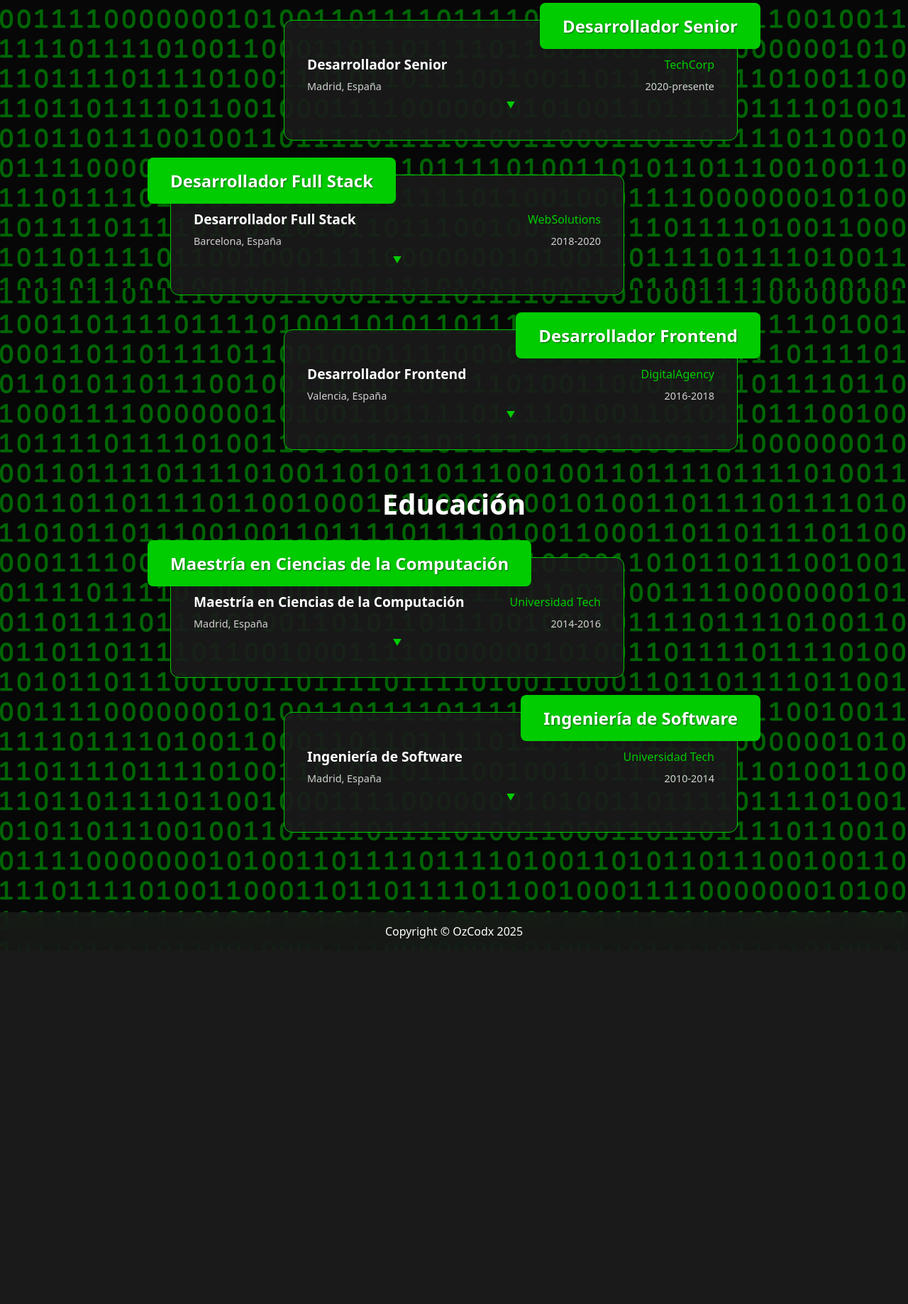
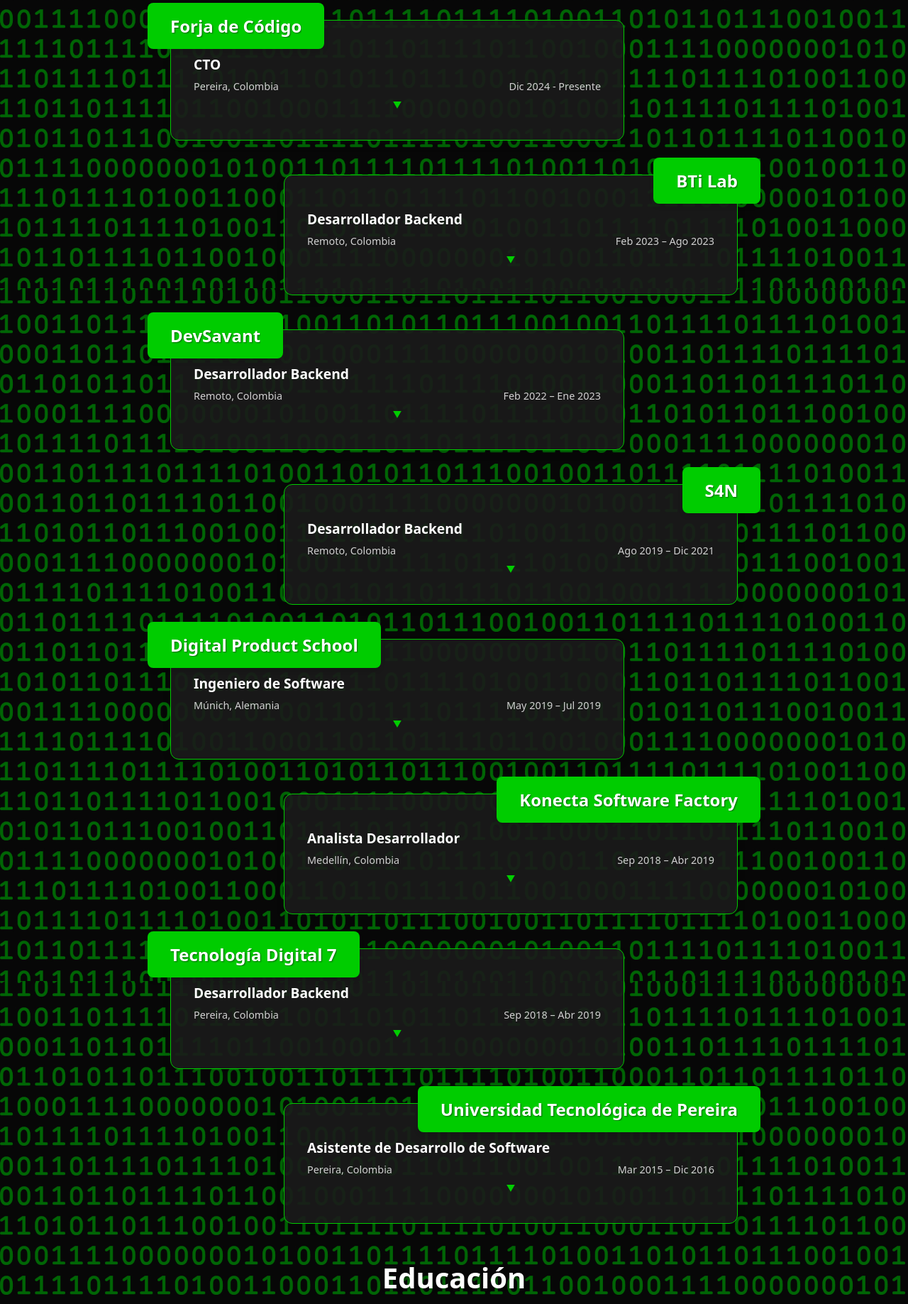
Before and after one commit to ozkar-co/personal-site, a React (Vite) app: page /cv in a window 1280 px wide. Shown: the part 1546-3383 px from the top of the page at 71% size. Before the commit the page ends 2885 px from the top, so only its background shows below. Built offline with nearby package versions, Linux system fonts and the light colour scheme.

Commit message:
Refactor CV component to enhance ExperienceCard with new title prop and update work experience entries, including new roles and achievements.

```diff
--- a/src/components/CV/CV.tsx
+++ b/src/components/CV/CV.tsx
@@ -5,7 +5,7 @@
 import {
   SiNodedotjs, SiJavascript, SiTypescript,
   SiReact, SiMongodb, SiPostgresql,
-  SiMysql, SiGooglecloud,  SiLinux,
+  SiMysql, SiGooglecloud, SiLinux,
   SiDocker, SiLaravel, SiDjango,
 } from 'react-icons/si';
 
@@ -59,74 +59,129 @@
       />
 
       <h1>Experiencia Laboral</h1>
-      <ExperienceCard
-        alignRight
-        position="Desarrollador Senior"
-        organization="TechCorp"
-        location="Madrid, España"
-        period="2020-presente"
-        achievements={[
-          "Liderazgo técnico en proyectos de desarrollo full-stack",
-          "Implementación de arquitecturas escalables en la nube",
-          "Mentoring de desarrolladores junior",
-          "Optimización de rendimiento y seguridad de aplicaciones"
-        ]}
-      />
 
       <ExperienceCard
-        position="Desarrollador Full Stack"
-        organization="WebSolutions"
-        location="Barcelona, España"
-        period="2018-2020"
+        title="Forja de Código"
+        position="CTO"
+        organization="Forja de Código"
+        location="Pereira, Colombia"
+        period="Dic 2024 - Presente"
         achievements={[
-          "Desarrollo de aplicaciones web con React y Node.js",
-          "Diseño e implementación de APIs RESTful",
-          "Integración de sistemas de pago y autenticación",
-          "Mantenimiento y mejora de bases de datos"
+          "Tomar decisiones sobre arquitectura, tecnologías, escalabilidad e innovación tecnológica de la startup",
+          "Liderar y gestionar el equipo técnico, asegurando la calidad del código y la eficiencia del desarrollo",
+          "Contribuir directamente en el desarrollo de código crítico o en momentos de alta demanda"
         ]}
       />
 
       <ExperienceCard
         alignRight
-        position="Desarrollador Frontend"
-        organization="DigitalAgency"
-        location="Valencia, España"
-        period="2016-2018"
+        title="BTi Lab"
+        position="Desarrollador Backend"
+        organization="BTi Lab"
+        location="Remoto, Colombia"
+        period="Feb 2023 – Ago 2023"
         achievements={[
-          "Desarrollo de interfaces de usuario responsivas",
-          "Implementación de diseños usando HTML5, CSS3 y JavaScript",
-          "Optimización de rendimiento frontend",
-          "Integración con APIs de terceros"
-        ]}
-      />
-      <h1>Educación</h1>
-
-      <ExperienceCard
-        position="Maestría en Ciencias de la Computación"
-        organization="Universidad Tech"
-        location="Madrid, España"
-        period="2014-2016"
-        achievements={[
-          "Especialización en Inteligencia Artificial y Machine Learning",
-          "Proyecto de tesis sobre optimización de redes neuronales",
-          "Participación en proyectos de investigación",
-          "Premio a la mejor tesis del año"
-        ]}
-      />
-      <ExperienceCard
-        alignRight
-        position="Ingeniería de Software"
-        organization="Universidad Tech"
-        location="Madrid, España"
-        period="2010-2014"
-        achievements={[
-          "Graduado con honores - Promedio 9.2/10",
-          "Líder del equipo de programación competitiva",
-          "Desarrollo de proyectos open source",
-          "Participación en hackathons y competencias de programación"
+          "Desarrollo de funcionalidades y sistemas de análisis de datos utilizando Python, Node.js, MongoDB y AWS",
+          "Contribución en un producto de IA para optimizar publicaciones en redes sociales",
+          "Expansión de experiencia técnica en la transición de Node.js a Python"
         ]}
       />
 
+      <ExperienceCard
+        title="DevSavant"
+        position="Desarrollador Backend"
+        organization="DevSavant"
+        location="Remoto, Colombia"
+        period="Feb 2022 – Ene 2023"
+        achievements={[
+          "Desarrollo de una herramienta de comunicación de usuarios, integrando múltiples proveedores de servicios",
+          "Rediseño y mejora de un sistema de gestión de entregas, mejorando la escalabilidad",
+          "Uso de Go, JavaScript, Node.js, Python, PHP y arquitectura de microservicios para soluciones robustas"
+        ]}
+      />
+
+      <ExperienceCard
+        alignRight
+        title="S4N"
+        position="Desarrollador Backend"
+        organization="S4N"
+        location="Remoto, Colombia"
+        period="Ago 2019 – Dic 2021"
+        achievements={[
+          "Desarrollo de una herramienta en TypeScript para la carga automática y extracción de información de currículums",
+          "Mejora de la estabilidad del sistema en un entorno de alta disponibilidad, asegurando 100% de cobertura en pruebas",
+          "Automatización de procesos del equipo mediante la implementación de un bot de Slack para encuestas"
+        ]}
+      />
+
+      <ExperienceCard
+        title="Digital Product School"
+        position="Ingeniero de Software"
+        organization="Digital Product School by UnternehmerTUM"
+        location="Múnich, Alemania"
+        period="May 2019 – Jul 2019"
+        achievements={[
+          "Construcción de un sistema de reporte de retrasos de trenes utilizando Google Cloud y Firebase",
+          "Implementación de características de gamificación para mejorar la interacción del usuario",
+          "Configuración de contenedores Docker para el despliegue de proyectos"
+        ]}
+      />
+
+      <ExperienceCard
+        alignRight
+        title="Konecta Software Factory"
+        position="Analista Desarrollador"
+        organization="Konecta Software Factory"
+        location="Medellín, Colombia"
+        period="Sep 2018 – Abr 2019"
+        achievements={[
+          "Refactorización de código legado y resolución de problemas en proyectos con PHP, SQL y JavaScript",
+          "Gestión de una migración de base de datos para un cliente",
+          "Creación y supervisión de pruebas técnicas para nuevos analistas"
+        ]}
+      />
+
+      <ExperienceCard
+        title="Tecnología Digital 7"
+        position="Desarrollador Backend"
+        organization="Tecnología Digital 7"
+        location="Pereira, Colombia"
+        period="Sep 2018 – Abr 2019"
+        achievements={[
+          "Desarrollo de un sistema web para el seguimiento del rendimiento de desarrolladores",
+          "Diseño de interfaces para un sistema de Blockchain orientado a objetos",
+          "Creación de una billetera de Bitcoin utilizando Node.js"
+        ]}
+      />
+
+      <ExperienceCard
+        alignRight
+        title="Universidad Tecnológica de Pereira"
+        position="Asistente de Desarrollo de Software"
+        organization="Universidad Tecnológica de Pereira"
+        location="Pereira, Colombia"
+        period="Mar 2015 – Dic 2016"
+        achievements={[
+          "Mantenimiento y actualización de sitios web universitarios con PHP y Laravel",
+          "Diseño de un sistema de georreferenciación con PHP Laravel para planificar rutas accesibles en el campus",
+          "Desarrollo de un motor de búsqueda para reglamentos estudiantiles y creación de una base de datos de referencias bibliográficas"
+        ]}
+      />
+
+      <h1>Educación</h1>
+      <ExperienceCard
+        title="Universidad Tecnológica de Pereira"
+        position="Ingeniería de Sistemas y Computación"
+        organization="Universidad Tecnológica de Pereira"
+        location="Pereira, Colombia"
+        period="2012-2017"
+        achievements={[
+          "Graduado con distinción",
+          "Participación en semillero de investigación en Inteligencia Artificial",
+          "Desarrollo de proyectos de software libre",
+          "Monitor académico en programación y estructuras de datos"
+        ]}
+      />
     </div>
   );
 }
--- a/src/components/CV/ExperienceCard.tsx
+++ b/src/components/CV/ExperienceCard.tsx
@@ -3,6 +3,7 @@
 import './ExperienceCard.scss';
 
 interface ExperienceCardProps {
+  title: string;
   position: string;
   organization: string;
   location: string;
@@ -12,6 +13,7 @@
 }
 
 export const ExperienceCard = ({
+  title,
   position,
   organization,
   location,
@@ -29,7 +31,6 @@
     <div className="experience-card-main" onClick={toggleExpand}>
       <div className="experience-card-header">
         <h3 className="position">{position}</h3>
-        <span className="organization">{organization}</span>
       </div>
       <div className="experience-card-subheader">
         <span className="location">{location}</span>
@@ -53,7 +54,7 @@
 
   return (
     <CVCard
-      title={position}
+      title={title}
       content={
         <div className="experience-card-content">
           {mainContent}
```
